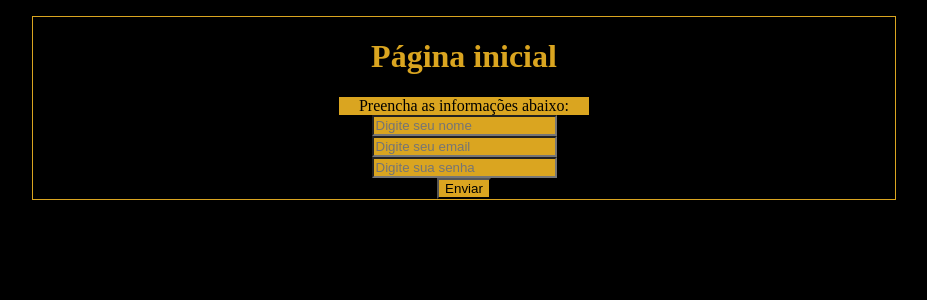
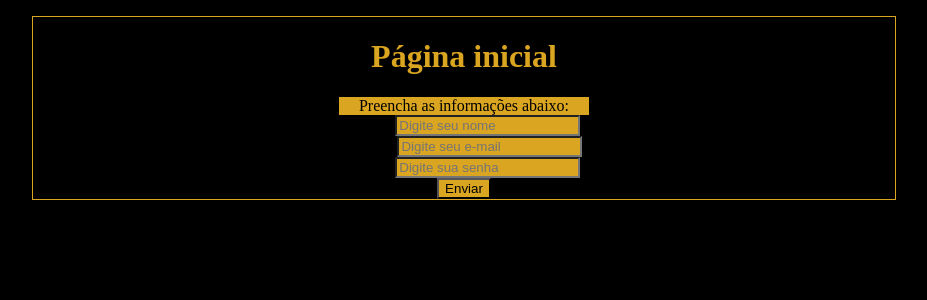
Before and after one commit to eduardamoraesg/DesenvolvimentoWeb, a PHP site: page / in a window 1280 px wide. Shown: the top 300 px of the page, without its empty margins (176-1103 px from the left). Run offline with PHP 8.4, Linux system fonts and the light colour scheme.

Commit message:
Update index.php

```diff
--- a/devweb2/index.php
+++ b/devweb2/index.php
@@ -11,9 +11,11 @@
     <h1>Página inicial</h1>
     <p>Preencha as informações abaixo:</p>
     <form action="processa.php" method="POST">
-    <label for="nome"></label>
+    <label for="nome">Nome:</label>
     <input type="text" placeholder = "Digite seu nome" name="nome" id="nome"> <br>
-    <input type="email" placeholder = "Digite seu email" name="email" id="email"> <br>
+    <label for="e-mail">E-mail:</label>
+    <input type="e-mail" placeholder = "Digite seu e-mail" name="email" id="e-mail"> <br>
+    <label for="senha">Senha:</label>
     <input type="password" placeholder = "Digite sua senha" name="senha" id="senha"> <br>
     <input type="submit" value="Enviar">
 </body>
```
